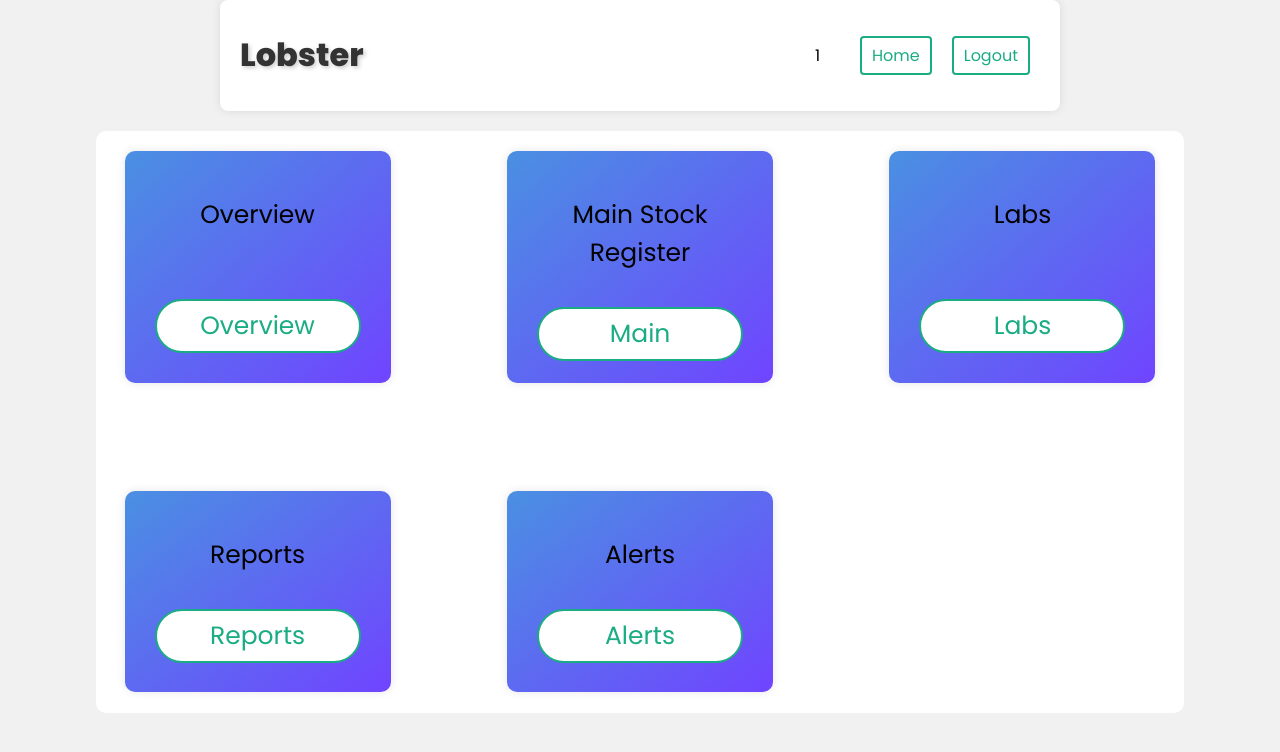
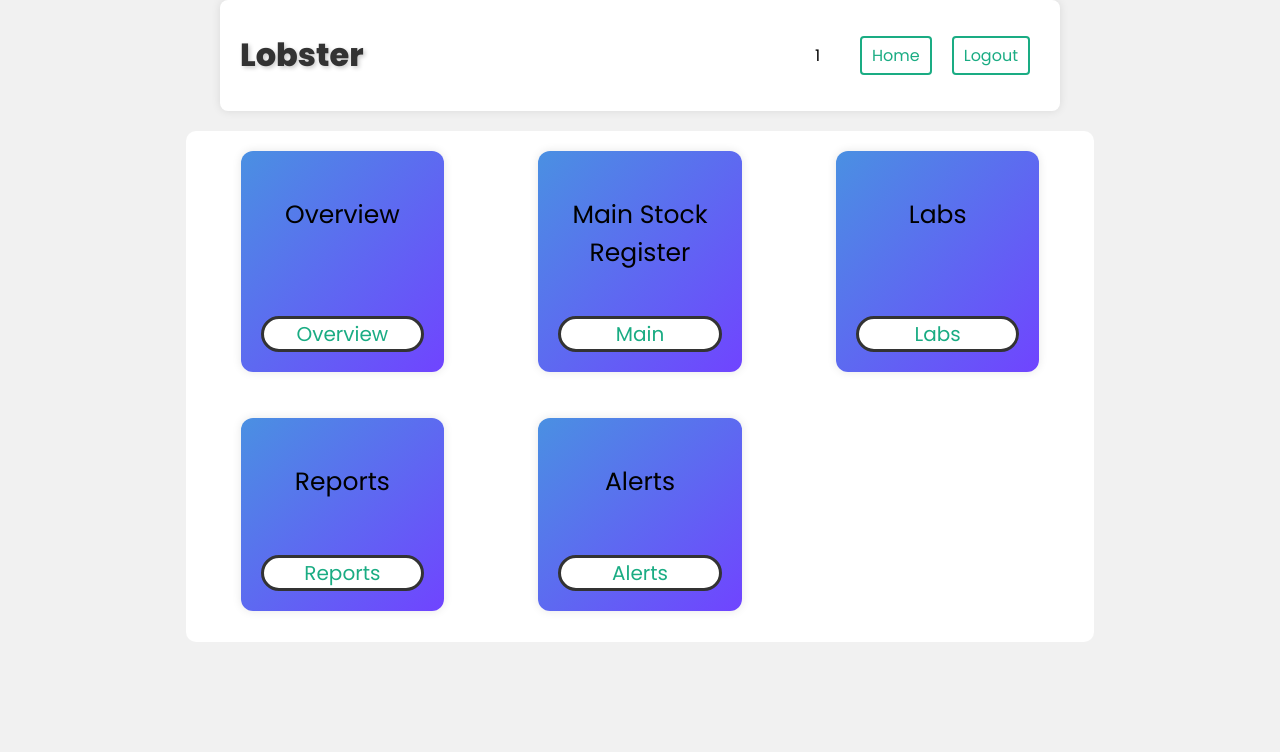
Before and after one commit to gokula2710/client, a React (Create React App) app: page /login in a window 1280 px wide. Shown: the top 752 px of the page. Built offline with nearby package versions, Linux system fonts and the light colour scheme; sample sign-in values are in the browser's storage; what @react-pdf/renderer would draw is missing.

Commit message:
Add files via upload

```diff
--- a/src/index.css
+++ b/src/index.css
@@ -60,37 +60,42 @@ header span {
 }
 
 .home-pages .dashboard {
-  display:grid;
-  grid-template-columns: 1fr 1fr 1fr ;
-  gap: 100px;
-  justify-content: center;
+  display: grid;
+  grid-template-columns: 1fr 1fr 1fr;
+  grid-template-rows: auto;
+  gap: 25px;
   font-size: 25px;
   background-color: #ffff;
   border-radius: 10px;
   padding: 20px;
+  width: 70%;
+  height: 70%;
+
 }
 
-.home-pages .container {
+.dashboard .container {
   background: linear-gradient(to bottom right, rgb(74, 144, 226), #7044ff);
-  height: 80%;
-  width: 80%;
+  height: 75%;
+  width: 60%;
   padding: 20px;
   justify-content: space-between;
-  border-radius: 10px;
+  border-radius: 12px;
   flex-direction: column;
   display:flex;
+  margin-bottom: 40px;
+
 }
+
+
 
 .home-pages a {
   background: #fff;
   color: var(--primary);
-  border: 2px solid var(--primary);
-  padding: 6px 10px;
+  border: 3px solid #333;
   border-radius: 100px;
   font-family: "Poppins";
   cursor: pointer;
-  font-size: 1em;
-  margin: 10px 10px;
+  font-size: .8em;
   transition: all 0.2s ease-in-out;
   text-decoration: none;
 }
```
